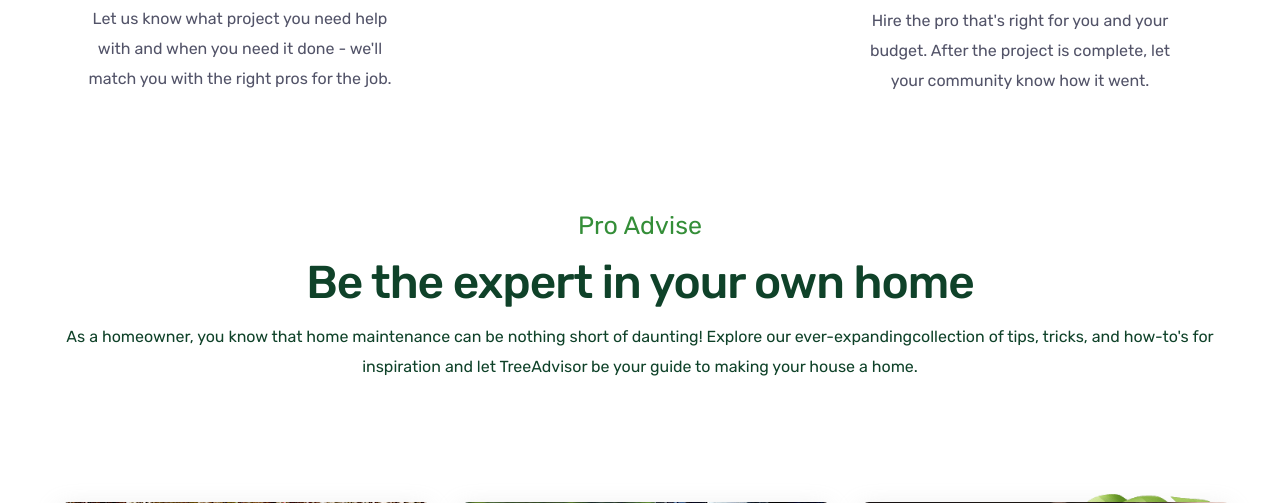
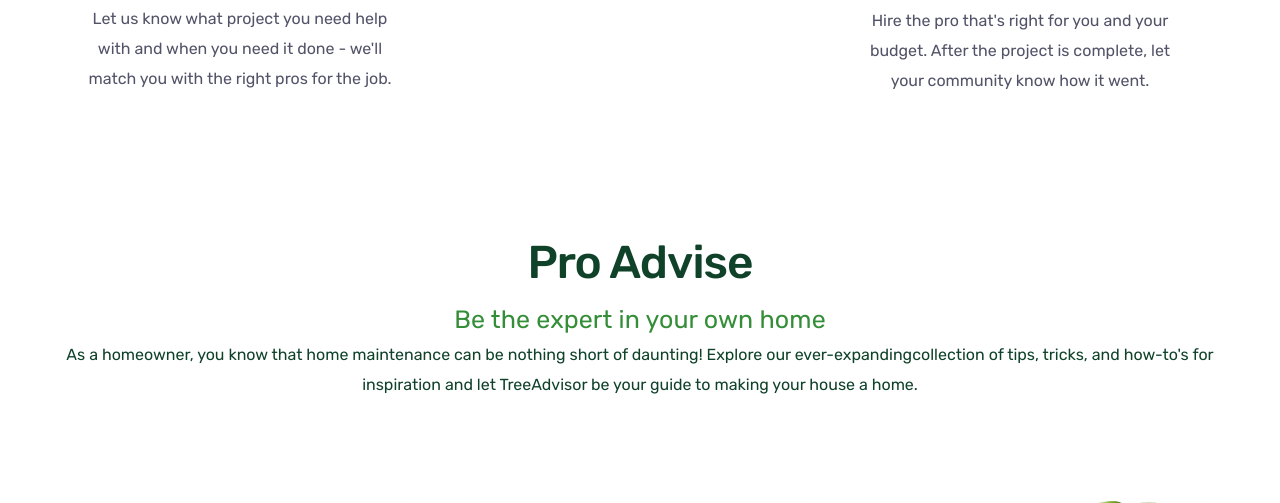
Before and after one commit to mcardy-ux/treeadvisor, a PHP site: page / in a window 1280 px wide. Shown: the part 1815-2318 px from the top of the page. Run offline with PHP 8.4, Linux system fonts and the light colour scheme; some web fonts are replaced.

Commit message:
se cambio el titulo de index.php

```diff
--- a/index.php
+++ b/index.php
@@ -197,8 +197,9 @@
                     <div class="themesflat-spacer clearfix" data-desktop="120" data-mobile="30" data-smobile="20" style="height:30px"></div>
                     <div class="testimonials-content-left">
                         <div class="section-title-box">
-                            <h5 class="section-subtitle" style="font-size: 25px !important; ">Pro Advise</h5>
-                            <h2 class="section-title"style="color: #0f4229 !important">Be the expert in your own home</h2>
+                            <h5 class="section-title" style="color: #0f4229 !important; ">Pro Advise</h5>
+                            <br>
+                            <h2 class="section-subtitle"style="font-size: 25px !important">Be the expert in your own home</h2>
                         </div>
                         <p class="section-desc mg-top-25">As a homeowner, you know that home maintenance can be nothing short of daunting! Explore our ever-expandingcollection of tips, tricks, and how-to's for inspiration and let TreeAdvisor be your guide to making your house a home.</p>
                     </div>
```
